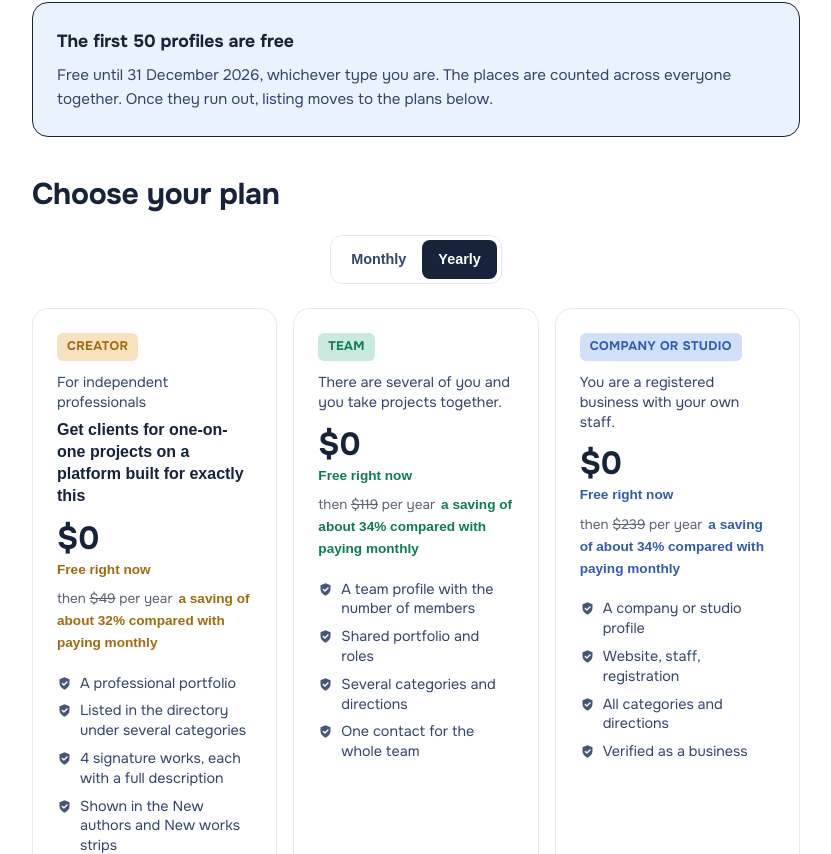
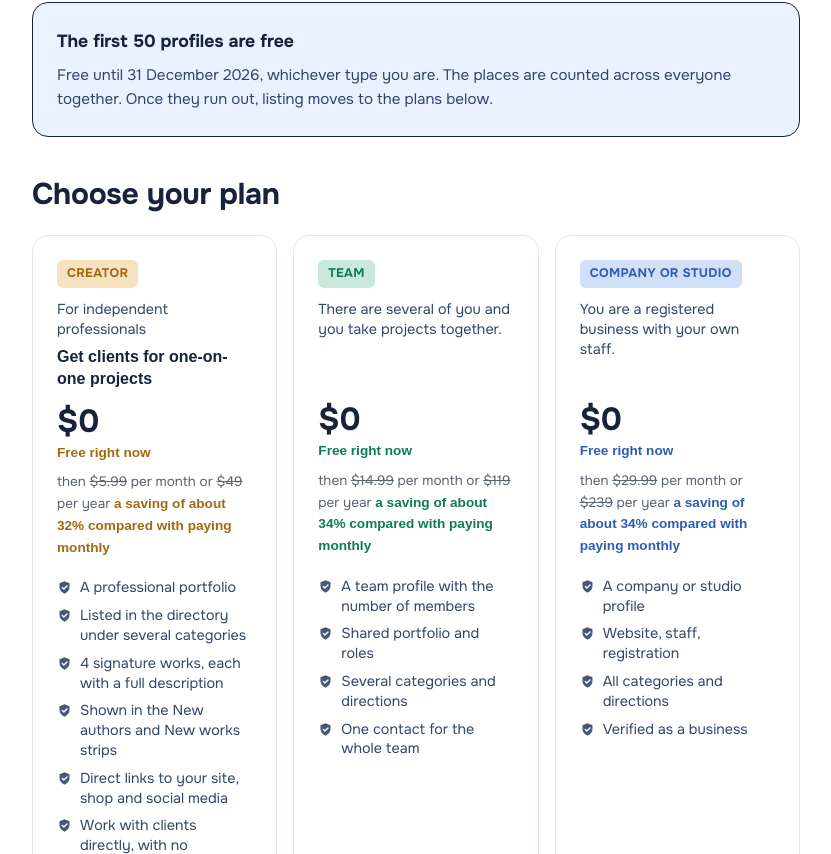
Before and after one commit to dm100usa-oss/no-ai-marketplace, a Next.js app: page /en/pricing in a window 1280 px wide. Shown: the part 475-1329 px from the top of the page, without its empty margins (224-1055 px from the left). Built offline with nearby package versions, Linux system fonts and the light colour scheme; a web font is replaced by a local one.

Commit message:
Add files via upload

```diff
--- a/src/app/[lang]/join/page.tsx
+++ b/src/app/[lang]/join/page.tsx
@@ -2,6 +2,7 @@ import type { Metadata } from "next";
 import { LocaleLink } from "@/components/LocaleLink";
 import { Breadcrumbs } from "@/components/Breadcrumbs";
 import { site } from "@/lib/config";
+import { freeUntilLabel } from "@/lib/free-date";
 import { FAQ } from "@/components/FAQ";
 import { JoinPicker } from "@/components/JoinPicker";
 import { ArrowRight } from "@/components/icons";
@@ -34,10 +35,7 @@ export default async function JoinPage({
   const locale: Locale = isLocale(lang) ? lang : DEFAULT_LOCALE;
   const dict = getDictionary(locale);
 
-  const freeDate = new Date(site.freeUntil).toLocaleDateString(
-    locale === "ru" ? "ru-RU" : "en-GB",
-    { day: "numeric", month: "long", year: "numeric" },
-  );
+  const freeDate = freeUntilLabel(locale);
 
   // The thank-you intro is two sentences: the first reads as a heading,
   // the rest as a softer line under it.
--- a/src/components/PlansTable.tsx
+++ b/src/components/PlansTable.tsx
@@ -1,23 +1,26 @@
-"use client";
-
-import { useState } from "react";
 import { plans, PLAN_ORDER, freeTier, planCheckoutHref, site } from "@/lib/config";
-import type { PlanId, BillingPeriod } from "@/lib/config";
+import type { PlanId } from "@/lib/config";
+import { freeUntilLabel } from "@/lib/free-date";
 import { CheckoutButton } from "./CheckoutButton";
 import { CheckShield } from "./icons";
 import type { Dictionary } from "@/i18n/types";
 import type { Locale } from "@/i18n/config";
 
 /**
- * Plans, one per participant type, with a monthly/yearly switch.
+ * Plans, one per participant type.
  *
- * All three plans and both periods are always in the HTML — the switch
- * only swaps which price is shown, so search engines and AI answer
- * engines read the full price list without running the click.
+ * NO MONTHLY/YEARLY SWITCH
  *
- * While free places are left, every plan shows its real price struck
- * through next to "free right now": the visitor sees both what it costs
- * later and that today it costs nothing.
+ * There was one, and it earned nothing. While the free places last every
+ * plan costs zero, so both sides of the switch showed the same $0 and the
+ * visitor pressed twice to learn nothing. Both prices now stand in the
+ * card at once — "then $5.99 a month or $49 a year" — which is one line
+ * instead of a control, is read by search and answer engines without a
+ * click, and removes a decision from a page that already asks for one.
+ *
+ * The card shows $0 large with "free right now" under it, then the price
+ * that starts later, struck through: what it costs today and what it will
+ * cost, in that order.
  */
 
 /** Same tones the catalog cards and the join picker use per type. */
@@ -28,12 +31,7 @@ const TONES: Record<PlanId, { bg: string; ink: string }> = {
 };
 
 export function PlansTable({ lang, dict }: { lang: Locale; dict: Dictionary }) {
-  const [period, setPeriod] = useState<BillingPeriod>("yearly");
-
-  const freeDate = new Date(site.freeUntil).toLocaleDateString(
-    lang === "ru" ? "ru-RU" : "en-GB",
-    { day: "numeric", month: "long", year: "numeric" },
-  );
+  const freeDate = freeUntilLabel(lang);
 
   return (
     <div>
@@ -60,41 +58,11 @@ export function PlansTable({ lang, dict }: { lang: Locale; dict: Dictionary }) {
           visitor what to do with them, in one place rather than three. */}
       <h2 className="mt-10">{dict.pricing.chooseTitle}</h2>
 
-      {/* Monthly / yearly switch */}
-      <div className="mt-6 flex justify-center">
-        <div
-          className="inline-flex rounded-xl border p-1"
-          style={{ borderColor: "var(--color-line)", background: "#fff" }}
-        >
-          {(["monthly", "yearly"] as BillingPeriod[]).map((p) => {
-            const active = period === p;
-            return (
-              <button
-                key={p}
-                type="button"
-                onClick={() => setPeriod(p)}
-                aria-pressed={active}
-                className="rounded-lg px-4 py-2 text-[0.9rem] font-semibold transition-colors"
-                style={{
-                  background: active ? "var(--color-ink)" : "transparent",
-                  color: active ? "#fff" : "var(--color-muted)",
-                  fontFamily: "var(--font-display)",
-                }}
-              >
-                {p === "monthly" ? dict.pricing.billedMonthly : dict.pricing.billedYearly}
-              </button>
-            );
-          })}
-        </div>
-      </div>
-
       {/* Plans */}
       <div className="mt-6 grid gap-4 md:grid-cols-3">
         {PLAN_ORDER.map((id) => {
           const plan = plans[id];
           const tone = TONES[id];
-          const price = plan[period].priceLabel;
-          const per = period === "monthly" ? dict.pricing.perMonth : dict.pricing.perYear;
 
           return (
             <div
@@ -109,7 +77,14 @@ export function PlansTable({ lang, dict }: { lang: Locale; dict: Dictionary }) {
                 {dict.pricing.planNames[id]}
               </span>
 
-              <p className="mt-3 text-[0.9rem] leading-snug" style={{ color: "var(--color-muted)" }}>
+              {/* Who it is for, plus the selling line, held in one block of
+                  a fixed minimum height. Cards with a selling line and
+                  cards without one would otherwise start their prices at
+                  different heights, and a row of three where the middle
+                  price sits higher than its neighbours reads as broken
+                  rather than as a hierarchy. */}
+              <div className="mt-3 md:min-h-[5.5rem]">
+                <p className="text-[0.9rem] leading-snug" style={{ color: "var(--color-muted)" }}>
                   {dict.pricing.planFor[id]}
                 </p>
 
@@ -125,6 +100,7 @@ export function PlansTable({ lang, dict }: { lang: Locale; dict: Dictionary }) {
                     {dict.pricing.planPitch[id]}
                   </p>
                 ) : null}
+              </div>
 
               <div className="mt-4">
                 <p
@@ -136,20 +112,23 @@ export function PlansTable({ lang, dict }: { lang: Locale; dict: Dictionary }) {
                 <p className="mt-1 text-[0.85rem] font-semibold" style={{ color: tone.ink }}>
                   {dict.pricing.freeNowLabel}
                 </p>
+                {/* Both prices at once. "потом" is what keeps a struck-out
+                    figure from reading as "was 49, now 0 forever": it is
+                    the price that starts later, not a discount already
+                    taken. */}
                 <p className="mt-2 text-[0.85rem]" style={{ color: "var(--color-muted-soft)" }}>
-                  {/* "потом $49 в год" rather than a bare struck-through
-                      price. On its own a crossed-out figure reads as "was
-                      49, now 0 forever"; the one word is what tells the
-                      visitor this is the price that starts later. The
-                      strike stays as the visual cue that it is not what
-                      they pay today. */}
                   {dict.pricing.laterPrefix}{" "}
-                  <span style={{ textDecoration: "line-through" }}>{price}</span> {per}
-                  {period === "yearly" && (
-                    <span className="ml-1.5 font-semibold" style={{ color: tone.ink }}>
+                  <span style={{ textDecoration: "line-through" }}>
+                    {plan.monthly.priceLabel}
+                  </span>{" "}
+                  {dict.pricing.perMonth} {dict.pricing.orWord}{" "}
+                  <span style={{ textDecoration: "line-through" }}>
+                    {plan.yearly.priceLabel}
+                  </span>{" "}
+                  {dict.pricing.perYear}{" "}
+                  <span className="font-semibold" style={{ color: tone.ink }}>
                     {dict.pricing.saveLabel.replace("{n}", plan.savingLabel)}
                   </span>
-                  )}
                 </p>
               </div>
 
@@ -165,10 +144,10 @@ export function PlansTable({ lang, dict }: { lang: Locale; dict: Dictionary }) {
               <div className="mt-auto pt-6">
                 <CheckoutButton
                   lang={lang}
-                  href={planCheckoutHref(id, period)}
+                  href={planCheckoutHref(id, "yearly")}
                   label={dict.pricing.claimFree}
                   plan={id}
-                  period={period}
+                  period="yearly"
                   className="btn btn-quiet btn-full"
                 />
               </div>
--- a/src/i18n/dictionaries/en.ts
+++ b/src/i18n/dictionaries/en.ts
@@ -303,6 +303,7 @@ export const en: Dictionary = {
     headline:
       "Win clients who come back, on a platform people visit to hire, not to browse.",
     chooseTitle: "Choose your plan",
+    orWord: "or",
     freeBannerTitle: "The first {n} profiles are free",
     freeBannerText:
       "Free until {date}, whichever type you are. The places are counted across everyone together. Once they run out, listing moves to the plans below.",
@@ -323,8 +324,7 @@ export const en: Dictionary = {
       company: "You are a registered business with your own staff.",
     },
     planPitch: {
-      creator:
-        "Get clients for one-on-one projects on a platform built for exactly this",
+      creator: "Get clients for one-on-one projects",
       team: "",
       company: "",
     },
--- a/src/i18n/dictionaries/ru.ts
+++ b/src/i18n/dictionaries/ru.ts
@@ -312,6 +312,7 @@ export const ru: Dictionary = {
     headline:
       "Получайте целевых клиентов для долгосрочного сотрудничества на платформе, куда приходят именно клиенты, а не случайные посетители.",
     chooseTitle: "Выберите тариф",
+    orWord: "или",
     freeBannerTitle: "Первые {n} профилей бесплатно",
     freeBannerText:
       "Бесплатно до {date}, для любого типа участника. Места считаются на всех вместе. Когда они закончатся, размещение станет платным по тарифам ниже.",
@@ -332,8 +333,7 @@ export const ru: Dictionary = {
       company: "У вас юридическое лицо и свой состав.",
     },
     planPitch: {
-      creator:
-        "Получайте клиентов для индивидуальных проектов на специализированной платформе",
+      creator: "Получайте клиентов для индивидуальных проектов",
       team: "",
       company: "",
     },
--- a/src/i18n/types.ts
+++ b/src/i18n/types.ts
@@ -254,6 +254,8 @@ export interface Dictionary {
     headline: string;
     /** Heading over the three plan cards. */
     chooseTitle: string;
+    /** "or" between the monthly and the yearly price in one line. */
+    orWord: string;
     planFor: { creator: string; team: string; company: string };
     /** One selling line under the plan name: what this plan gets you,
      *  rather than what it contains. Empty for a plan that has none. */
--- /dev/null
+++ b/src/lib/free-date.ts
@@ -0,0 +1,23 @@
+import { site } from "@/lib/config";
+import type { Locale } from "@/i18n/config";
+
+/**
+ * The end of the free period, written out for a human.
+ *
+ * WHY THIS EXISTS AS ITS OWN FILE
+ *
+ * The date in config is a plain "2026-12-31". Handed to new Date() it is
+ * read as midnight UTC, and every timezone behind London then prints the
+ * day before: Miami saw "30 декабря 2026" for a date set to the 31st. A
+ * promise about money must not lose a day to the reader's clock, so the
+ * date is formatted in UTC, where it was written.
+ *
+ * Two pages show this date — pricing and join — and they must never
+ * disagree, which is the other reason it lives in one place.
+ */
+export function freeUntilLabel(locale: Locale): string {
+  return new Date(site.freeUntil).toLocaleDateString(
+    locale === "ru" ? "ru-RU" : "en-GB",
+    { day: "numeric", month: "long", year: "numeric", timeZone: "UTC" },
+  );
+}
```
Also changed, not shown: README.txt. Lines whose indentation alone changed are shown as unchanged.
